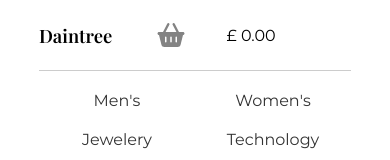
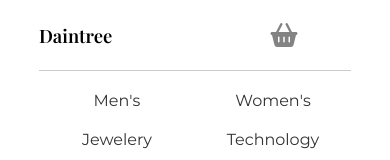
Before and after one commit to BigSzy/daintree-next-app, a Next.js app: page / in a window 390 px wide. Shown: the top 160 px of the page. Built offline with nearby package versions, Linux system fonts and the light colour scheme; no server answers; a web font is replaced by a local one.

Commit message:
fixed basket price styling in header

```diff
--- a/src/app/styles/header.module.scss
+++ b/src/app/styles/header.module.scss
@@ -25,6 +25,7 @@
         justify-content: space-evenly;
         align-items: center;
         height: 100%;
+
           .icon {
             width: 200px;
             height: 50px;
@@ -76,6 +77,17 @@
       }
     }
 
+    .headerRow {
+      .shoppingLinks {
+        width: 100px;
+        .icon {
+          p{
+            display: none;
+          }
+        }
+      }
+    }
+
     .headerRow2 {
       display: grid;
       grid-template-columns: repeat(2, 1fr);
--- a/src/app/styles/product.module.scss
+++ b/src/app/styles/product.module.scss
@@ -92,6 +92,13 @@
 @media only screen and (min-width: 0px) and (max-width: 750px) {
   .productGrid {
     grid-template-columns: repeat(1, 1fr);
+
+    .product{
+
+      .title{
+        font-size: 0.75rem;
+      }
+    }
   }
 }
 @media only screen and (min-width: 751px) and (max-width: 1100px) {
```
Lines whose indentation alone changed are shown as unchanged.
